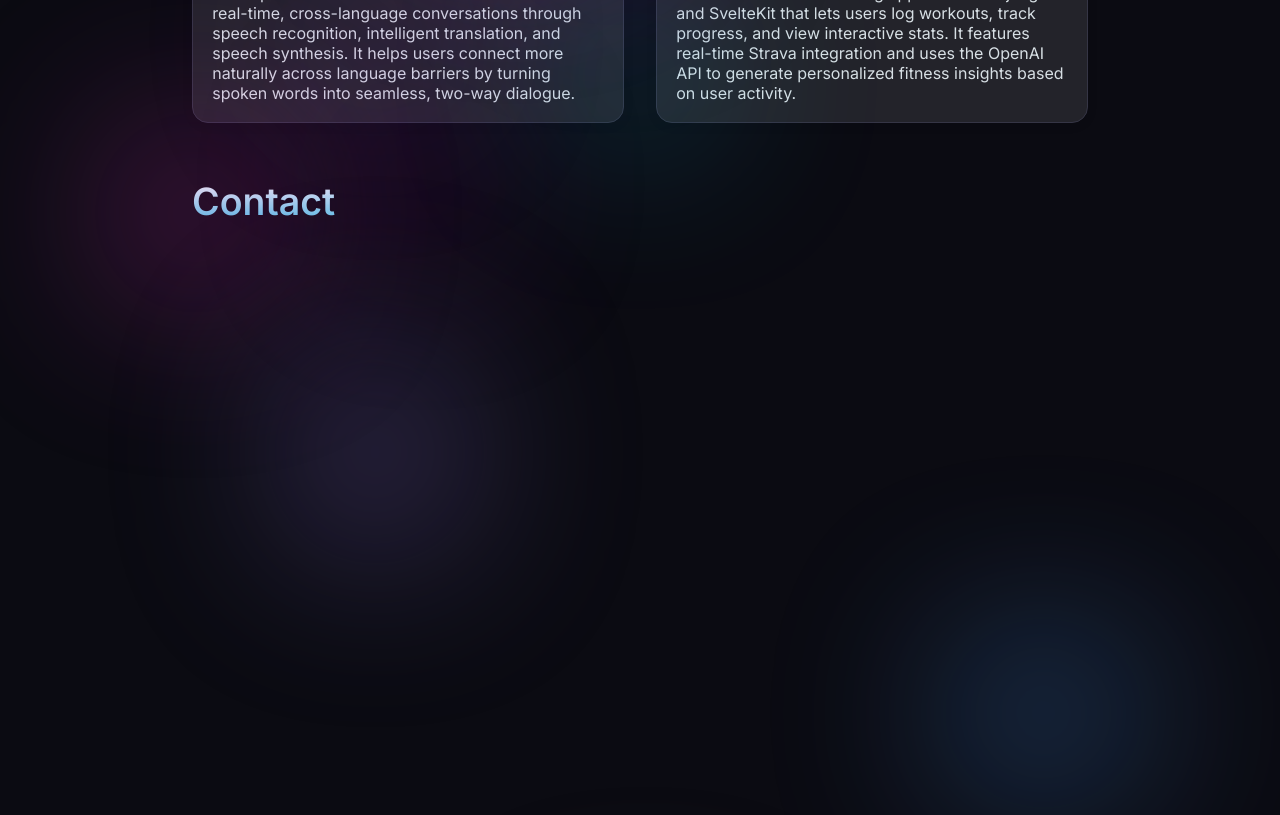
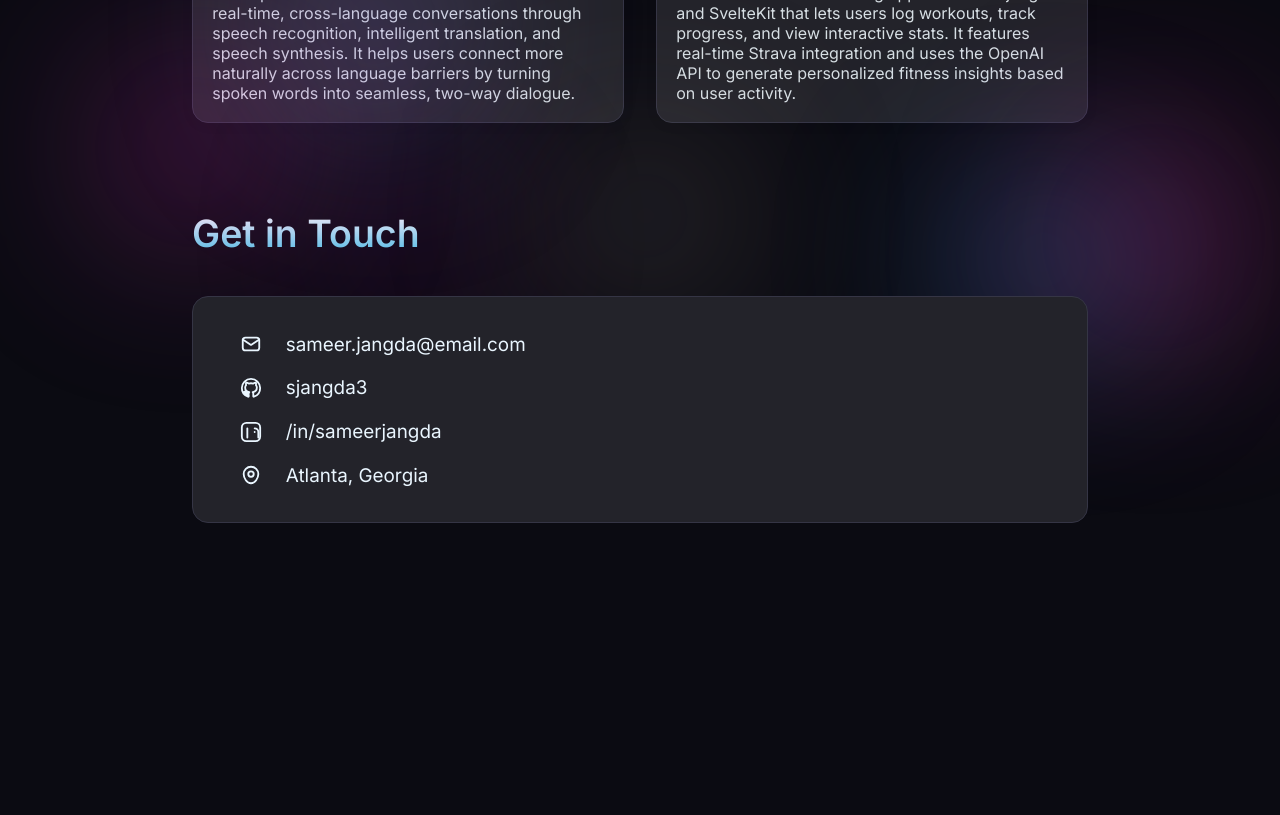
Before and after one commit to sjangda3/personal-website, a SvelteKit app: page / in a window 1280 px wide. Shown: the part 1100-1915 px from the top of the page. After the commit the page ends 1676 px from the top, so only its background shows below. Built offline with nearby package versions, Linux system fonts and the light colour scheme.

Commit message:
contact section and fixed bg length

```diff
--- a/src/lib/components/BlobsBackground.svelte
+++ b/src/lib/components/BlobsBackground.svelte
@@ -16,11 +16,9 @@
     return Math.random() * (b - a) + a;
   }
 
-  // split the page into thirds (0-100, 100-200, 200-300vh)
+  // Create blobs randomly distributed throughout the page
   let blobs = [];
-  // ensure at least 2 blobs in each third
-  for (let i = 0; i < 6; i++) {
-    const section = Math.floor(i / 2);
+  for (let i = 0; i < 15; i++) {
     blobs.push({
       id: i,
       width: randomBetween(80, 180),
@@ -28,21 +26,7 @@
       color1: randomColor(),
       color2: randomColor(),
       x: randomBetween(0, 90),
-      y: randomBetween(section * 100, (section + 1) * 100 - 20),
-      vx: randomBetween(-0.08, 0.08),
-      vy: randomBetween(-0.08, 0.08)
-    });
-  }
-  // add the rest randomly
-  for (let i = 6; i < 15; i++) {
-    blobs.push({
-      id: i,
-      width: randomBetween(80, 180),
-      height: randomBetween(80, 180),
-      color1: randomColor(),
-      color2: randomColor(),
-      x: randomBetween(0, 90),
-      y: randomBetween(0, 280),
+      y: randomBetween(0, 200),
       vx: randomBetween(-0.08, 0.08),
       vy: randomBetween(-0.08, 0.08)
     });
@@ -55,7 +39,7 @@
       y += vy;
       // bounce off walls
       const maxX = 100 - (width / window.innerWidth * 100);
-      const maxY = 300 - (height / window.innerHeight * 100);
+      const maxY = 200 - (height / window.innerHeight * 100);
       if (x < 0) { x = 0; vx *= -1; }
       if (x > maxX) { x = maxX; vx *= -1; }
       if (y < 0) { y = 0; vy *= -1; }
@@ -87,7 +71,7 @@
 <style>
 .blobs-bg {
   position: absolute;
-  top: 0; left: 0; width: 100%; height: 300vh;
+  top: 0; left: 0; width: 100%; height: 209.5vh;
   pointer-events: none;
   z-index: 0;
 }
--- a/src/lib/components/EducationSection.svelte
+++ b/src/lib/components/EducationSection.svelte
@@ -40,7 +40,7 @@
 <style>
 /* education section two-column layout */
 .education-section {
-  min-height: 35vh;
+  min-height: 30vh;
   padding-top: 2rem;
 }
 .education-grid {
--- a/src/routes/+page.svelte
+++ b/src/routes/+page.svelte
@@ -32,7 +32,7 @@
 }
 .intro-buttons {
   display: flex;
-  gap: 1.5rem;
+  gap: 1.2rem;
   margin-top: 1.1rem;
 }
 .intro-btn {
@@ -44,7 +44,7 @@
   font-family: 'Inter', sans-serif;
   font-weight: 500;
   font-size: .9rem;
-  padding: 0.75rem 2.405rem;
+  padding: 0.75rem 2.3rem;
   border: none;
   border-radius: 0.4rem;
   text-decoration: none;
@@ -55,6 +55,97 @@
   background:rgb(242, 146, 237);
   color: #222;
   transform: scale(1.06);
+}
+.contact-card {
+  background: #23232a;
+  border-radius: 1rem;
+  padding: 2.2rem 2.5rem;
+  margin: 2.5rem auto 0 auto;
+  max-width: 1100px;
+  min-width: 320px;
+  display: flex;
+  flex-direction: column;
+  gap: 1.3rem;
+  border: 1px solid #353545;
+  transition: all 0.3s cubic-bezier(0.4, 0, 0.2, 1);
+  position: relative;
+  overflow: hidden;
+}
+
+.contact-card::before {
+  content: '';
+  position: absolute;
+  top: 0;
+  left: 0;
+  width: 100%;
+  height: 100%;
+  background: linear-gradient(45deg, rgba(83,203,233,0.1), rgba(242,146,237,0.1));
+  opacity: 0;
+  transition: opacity 0.3s ease;
+}
+
+.contact-card:hover {
+  box-shadow: 0 6px 32px 0 rgba(83,203,233,0.13), 0 2px 12px 0 rgba(0,0,0,0.13);
+  border-color: rgba(83,203,233,0.3);
+}
+
+.contact-card:hover::before {
+  opacity: 1;
+}
+
+.contact-row {
+  display: flex;
+  align-items: center;
+  gap: 1.1rem;
+  font-size: 1.18rem;
+  color: #eaf6ff;
+  transition: transform 0.2s ease;
+  position: relative;
+  z-index: 1;
+}
+
+.contact-card:hover .contact-row {
+  transform: translateX(8px);
+}
+
+.contact-icon {
+  display: flex;
+  align-items: center;
+  justify-content: center;
+  min-width: 2.2rem;
+  transition: transform 0.3s ease;
+}
+
+.contact-card:hover .contact-icon {
+  transform: scale(1.2) rotate(2deg);
+}
+
+.contact-link {
+  color: #eaf6ff;
+  text-decoration: none;
+  font-family: 'Inter', sans-serif;
+  font-size: 1.18rem;
+  transition: all 0.2s ease;
+  position: relative;
+}
+
+.contact-link::after {
+  content: '';
+  position: absolute;
+  bottom: -2px;
+  left: 0;
+  width: 0;
+  height: 1px;
+  background: linear-gradient(90deg, #53cbe9, #f292ed);
+  transition: width 0.3s ease;
+}
+
+.contact-link:hover {
+  color: #aeefff;
+}
+
+.contact-link:hover::after {
+  width: 100%;
 }
 </style>
 
@@ -72,7 +163,7 @@
         LinkedIn
       </a>
       <a class="intro-btn" href="https://github.com/sjangda3" target="_blank" rel="noopener" aria-label="GitHub">
-        <svg width="20" height="20" fill="currentColor" viewBox="0 0 24 24"><path d="M12 0c-6.627 0-12 5.373-12 12 0 5.303 3.438 9.8 8.205 11.387.6.113.82-.258.82-.577v-2.234c-3.338.726-4.033-1.416-4.033-1.416-.546-1.387-1.333-1.756-1.333-1.756-1.089-.745.083-.729.083-.729 1.205.084 1.84 1.237 1.84 1.237 1.07 1.834 2.809 1.304 3.495.997.108-.775.418-1.305.762-1.605-2.665-.305-5.466-1.334-5.466-5.931 0-1.311.469-2.381 1.236-3.221-.124-.303-.535-1.523.117-3.176 0 0 1.008-.322 3.301 1.23.957-.266 1.983-.399 3.003-.404 1.02.005 2.047.138 3.006.404 2.291-1.553 3.297-1.23 3.297-1.23.653 1.653.242 2.873.119 3.176.77.84 1.235 1.91 1.235 3.221 0 4.609-2.803 5.624-5.475 5.921.43.371.823 1.102.823 2.222v3.293c0 .322.218.694.825.576 4.765-1.589 8.2-6.085 8.2-11.386 0-6.627-5.373-12-12-12z"/></svg>
+        <svg width="20" height="20" fill="currentColor" viewBox="0 0 24 24"><path d="M12 0c-6.627 0-12 5.373-12 12 0 5.303 3.438 9.8 8.205 11.387.6.113.82-.258.82-.577v-2.234c-3.338.726-4.033-1.416-4.033-1.416-.546-1.387-1.333-1.756-1.333-1.756-1.089-.745.083-.729.083-.729 1.205.084 1.84 1.237 1.84 1.237 1.07 1.834 2.809 1.304 3.495.997.108-.775.418-1.563.762-1.605-2.665-.305-5.466-1.334-5.466-5.931 0-1.311.469-2.381 1.236-3.221-.124-.303-.535-1.523.117-3.176 0 0 1.008-.322 3.301 1.23.957-.266 1.983-.399 3.003-.404 1.02.005 2.047.138 3.006.404 2.291-1.553 3.297-1.23 3.297-1.23.653 1.653.242 2.873.119 3.176.77.84 1.235 1.91 1.235 3.221 0 4.609-2.803 5.624-5.475 5.921.43.371.823 1.102.823 2.222v3.293c0 .322.218.694.825.576 4.765-1.589 8.2-6.085 8.2-11.386 0-6.627-5.373-12-12-12z"/></svg>
         GitHub
       </a>
       <a class="intro-btn" href="/resume.pdf" target="_blank" rel="noopener" aria-label="Resume">
@@ -83,8 +174,33 @@
   </section>
   <EducationSection />
   <ProjectsSection />
-  <section id="contact" style="min-height: 40vh; padding-top: 2rem;">
-    <h1 class="section-heading">Contact</h1>
-    <!-- Add your contact content here -->
+  <section id="contact" style="min-height: 40vh; padding-top: 4rem;">
+    <h1 class="section-heading">Get in Touch</h1>
+    <div class="contact-card">
+      <div class="contact-row">
+        <span class="contact-icon"> <!-- email icon -->
+          <svg width="22" height="22" fill="none" stroke="#eaf6ff" stroke-width="2" stroke-linecap="round" stroke-linejoin="round" viewBox="0 0 24 24"><rect x="3" y="5" width="18" height="14" rx="3"/><path d="M3 7l9 6 9-6"/></svg>
+        </span>
+        <a class="contact-link" href="mailto:sameer.jangda@gmail.com">sameer.jangda@email.com</a>
+      </div>
+      <div class="contact-row">
+        <span class="contact-icon"> <!-- github icon -->
+          <svg width="22" height="22" fill="none" stroke="#eaf6ff" stroke-width="2" stroke-linecap="round" stroke-linejoin="round" viewBox="0 0 24 24"><path d="M12 2C6.477 2 2 6.484 2 12.021c0 4.428 2.865 8.184 6.839 9.504.5.092.682-.217.682-.483 0-.237-.009-.868-.014-1.703-2.782.605-3.369-1.342-3.369-1.342-.454-1.157-1.11-1.465-1.11-1.465-.908-.62.069-.608.069-.608 1.004.07 1.532 1.032 1.532 1.032.892 1.53 2.341 1.088 2.91.832.091-.647.35-1.088.636-1.339-2.22-.253-4.555-1.113-4.555-4.951 0-1.093.39-1.987 1.029-2.686-.103-.253-.446-1.272.098-2.65 0 0 .84-.27 2.75 1.025A9.564 9.564 0 0 1 12 6.844c.85.004 1.705.115 2.504.337 1.909-1.295 2.748-1.025 2.748-1.025.546 1.378.202 2.397.1 2.65.64.699 1.028 1.593 1.028 2.686 0 3.847-2.338 4.695-4.566 4.944.359.309.678.919.678 1.852 0 1.336-.012 2.415-.012 2.744 0 .268.18.579.688.481C19.138 20.2 22 16.447 22 12.021 22 6.484 17.523 2 12 2z"/></svg>
+        </span>
+        <a class="contact-link" href="https://github.com/sjangda3" target="_blank" rel="noopener">sjangda3</a>
+      </div>
+      <div class="contact-row">
+        <span class="contact-icon"> <!-- linkedin icon -->
+          <svg width="22" height="22" fill="none" stroke="#eaf6ff" stroke-width="2" stroke-linecap="round" stroke-linejoin="round" viewBox="0 0 24 24"><rect x="2" y="2" width="20" height="20" rx="5"/><path d="M16 8a4 4 0 0 1 4 4v6M8 8v10M8 12h.01M16 12h.01"/></svg>
+        </span>
+        <a class="contact-link" href="https://linkedin.com/in/sameerjangda/" target="_blank" rel="noopener">/in/sameerjangda</a>
+      </div>
+      <div class="contact-row">
+        <span class="contact-icon"> <!-- location icon -->
+          <svg width="22" height="22" fill="none" stroke="#eaf6ff" stroke-width="2" stroke-linecap="round" stroke-linejoin="round" viewBox="0 0 24 24"><path d="M12 21c-4.418 0-8-5.373-8-10a8 8 0 1 1 16 0c0 4.627-3.582 10-8 10z"/><circle cx="12" cy="11" r="3"/></svg>
+        </span>
+        <span class="contact-link">Atlanta, Georgia</span>
+      </div>
+    </div>
   </section>
 </div>
```
